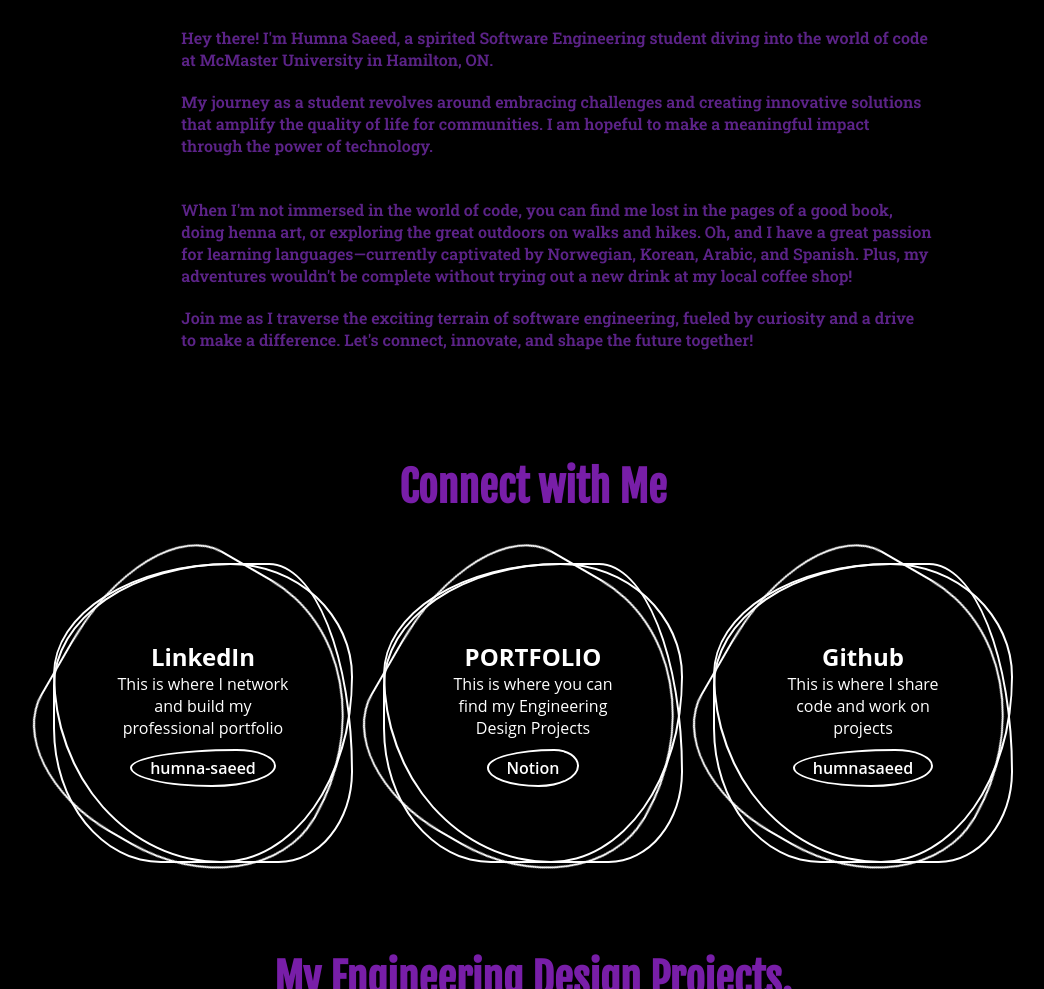
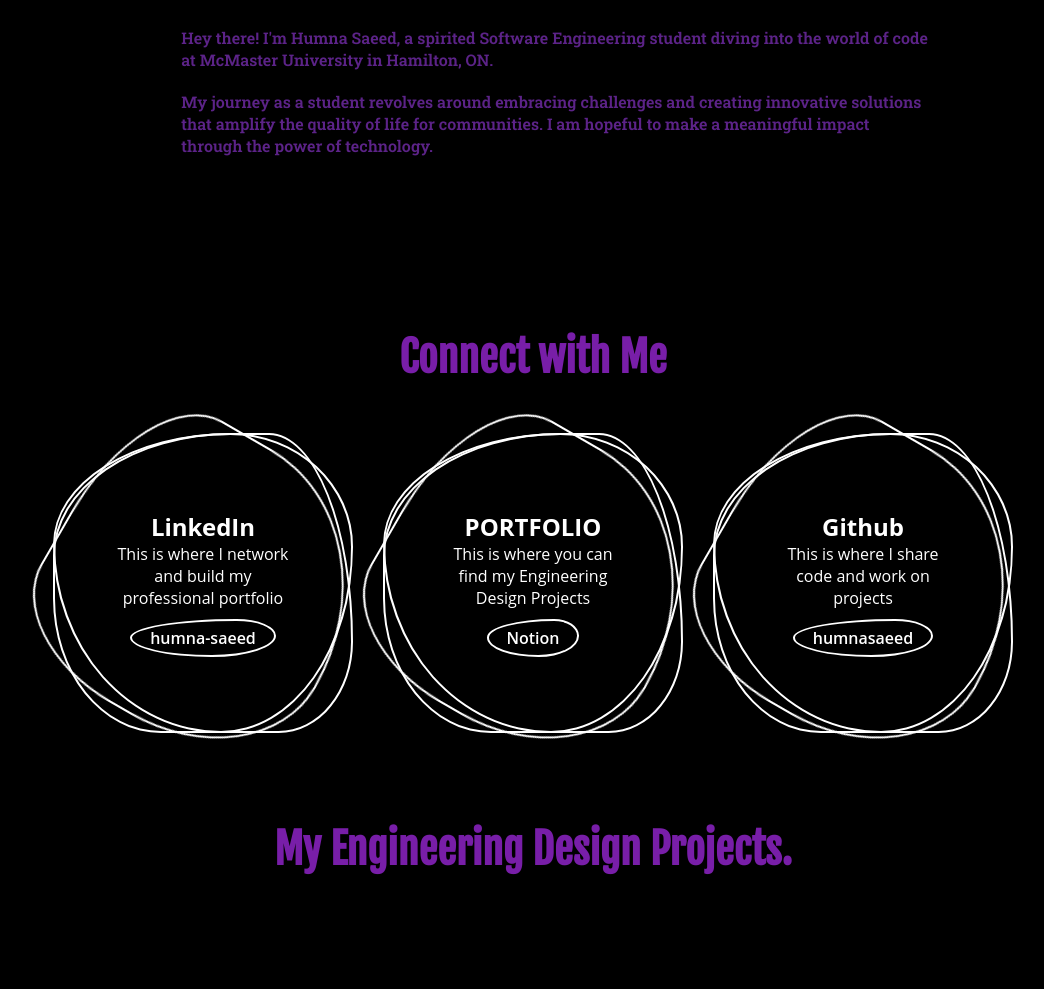
Before and after one commit to humnasaeed/Personal-Website, a plain HTML site: page index.html in a window 1280 px wide. Shown: the part 1005-1994 px from the top of the page, without its empty margins (107-1151 px from the left). Drawn offline with Linux system fonts and the light colour scheme.

Commit message:
Update index.html

```diff
--- a/index.html
+++ b/index.html
@@ -2,6 +2,9 @@
 <html>
 
     <head>
+
+
+
 
 
             <style>
@@ -26,6 +29,8 @@
         <meta name="viewport" content="width=device-width, initial-scale=1.0">
         <title>Humna Saeed</title>
         <link rel="stylesheet" href="style.css">
+        <link rel="stylesheet" href="mediaqueries.css">
+
         <link rel="preconnect" href="https://fonts.googleapis.com">
 <link rel="preconnect" href="https://fonts.gstatic.com" crossorigin>
 <link href="https://fonts.googleapis.com/css2?family=Roboto+Slab:wght@600&display=swap" rel="stylesheet">
@@ -131,9 +136,9 @@
 
                     My journey as a student revolves around embracing challenges and creating innovative solutions that amplify the quality of life for communities. I am hopeful to make a meaningful impact through the power of technology.
 
-                </p> <br> <p> When I'm not immersed in the world of code, you can find me lost in the pages of a good book, doing henna art, or exploring the great outdoors on walks and hikes. Oh, and I have a great passion for learning languages—currently captivated by Norwegian, Korean, Arabic, and Spanish. Plus, my adventures wouldn't be complete without trying out a new drink at my local coffee shop! </p> <p>
+                </p> <br> <p> <!---When I'm not immersed in the world of code, you can find me lost in the pages of a good book, doing henna art, or exploring the great outdoors on walks and hikes. Oh, and I have a great passion for learning languages—currently captivated by Norwegian, Korean, Arabic, and Spanish. Plus, my adventures wouldn't be complete without trying out a new drink at my local coffee shop! </p> <p>
 
-                     Join me as I traverse the exciting terrain of software engineering, fueled by curiosity and a drive to make a difference. Let's connect, innovate, and shape the future together!<br> </p>
+                     Join me as I traverse the exciting terrain of software engineering, fueled by curiosity and a drive to make a difference. Let's connect, innovate, and shape the future together! ----><br> </p>
 
                 </p>
         </div>
@@ -250,6 +255,9 @@
           </script>
 
 
+        <script src="script.js"></script>
+
+
 
 
 
```
